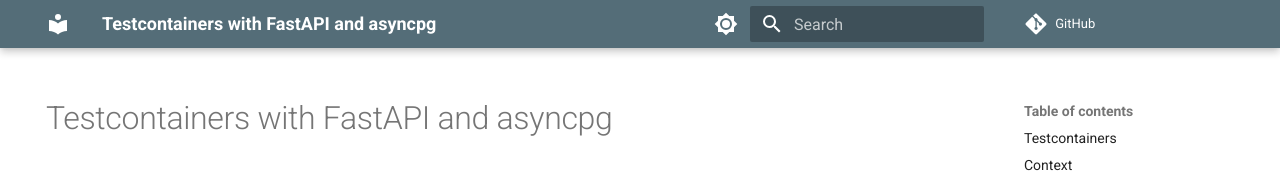
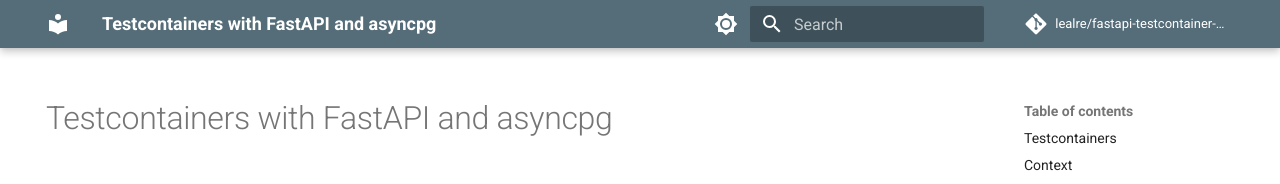
Before and after one commit to lealre/fastapi-testcontainer-asyncpg, an MkDocs documentation site: the page built from docs/index.md, in a window 1280 px wide. Shown: the top 184 px of the page. Built offline with MkDocs 1.6.1 and Material for MkDocs 9.7.7, drawn with Linux system fonts in a browser that asks for light colours; comment, search, counter and statistics services are not loaded.

Commit message:
Change repo linf ref name

```diff
--- a/mkdocs.yml
+++ b/mkdocs.yml
@@ -1,5 +1,6 @@
 site_name: Testcontainers with FastAPI and asyncpg
 repo_url: https://github.com/lealre/fastapi-testcontainer-asyncpg
+repo_name: lealre/fastapi-testcontainer-asyncpg
 theme:
   name: material
   palette:
```
